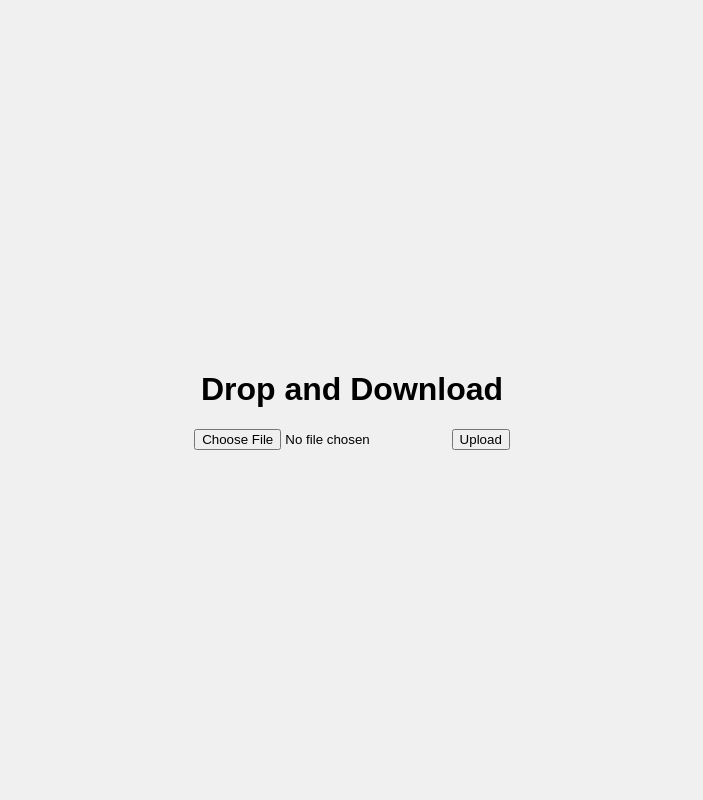
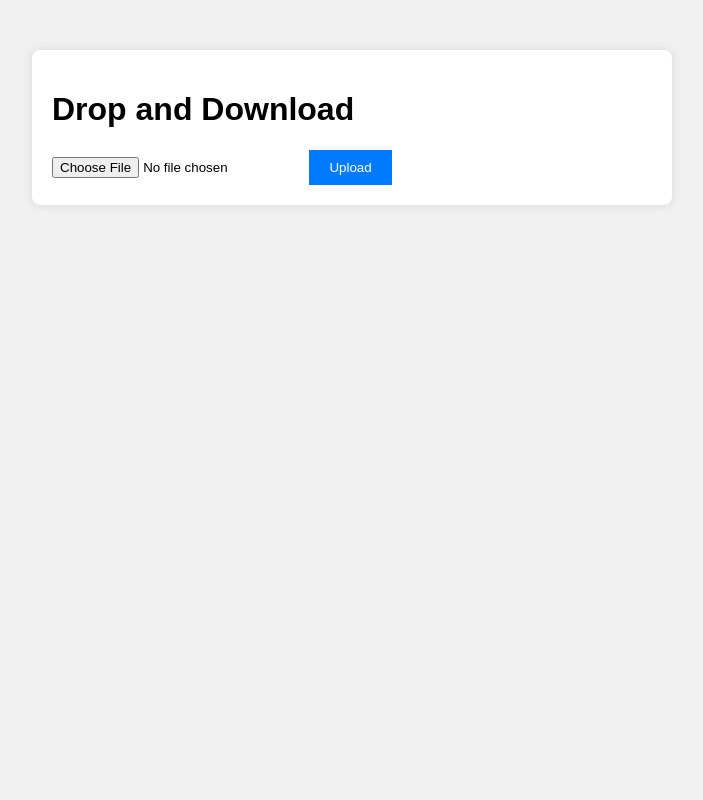
Before and after one commit to RIQUELMEDMR/ARQUIVOS, a PHP site: page / in a window 1280 px wide. Shown: the whole page, without its empty margins (288-991 px from the left). Run offline with PHP 8.4, Linux system fonts and the light colour scheme.

Commit message:
Update style.css

```diff
--- a/style.css
+++ b/style.css
@@ -1,29 +1,25 @@
 body {
     font-family: Arial, sans-serif;
     background-color: #f0f0f0;
-    display: flex;
-    justify-content: center;
-    align-items: center;
-    height: 100vh;
-    margin: 0;
 }
 
 .container {
-    text-align: center;
+    max-width: 600px;
+    margin: 50px auto;
+    padding: 20px;
+    background-color: #fff;
+    border-radius: 8px;
+    box-shadow: 0 0 10px rgba(0, 0, 0, 0.1);
 }
 
-.drop-area {
-    width: 300px;
-    height: 150px;
-    border: 2px dashed #ccc;
-    border-radius: 8px;
-    margin: 20px auto;
-    display: flex;
-    justify-content: center;
-    align-items: center;
+form {
+    margin-top: 20px;
+}
+
+button {
+    padding: 10px 20px;
+    background-color: #007bff;
+    color: #fff;
+    border: none;
     cursor: pointer;
 }
-
-#downloadLinks {
-    margin-top: 20px;
-}
```
